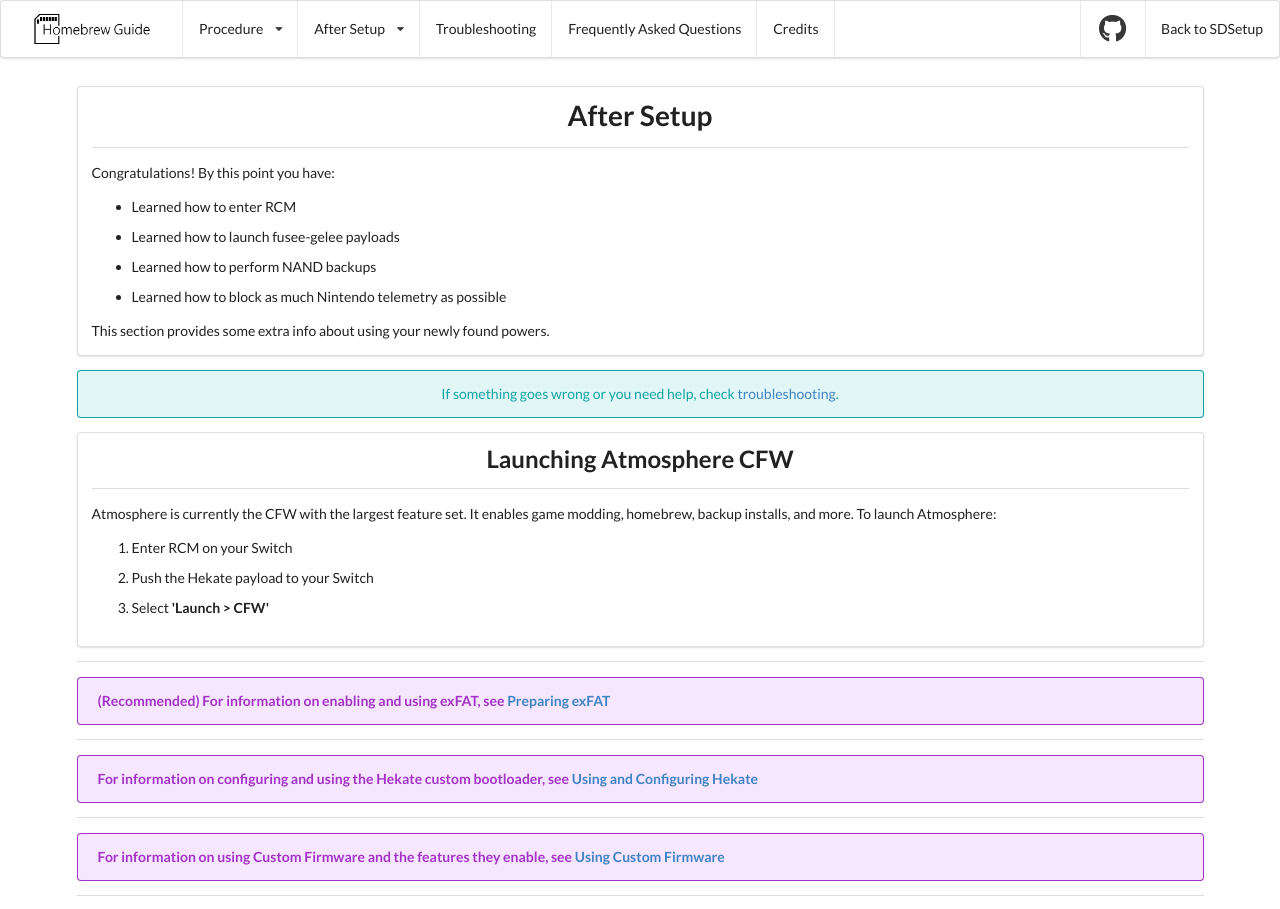
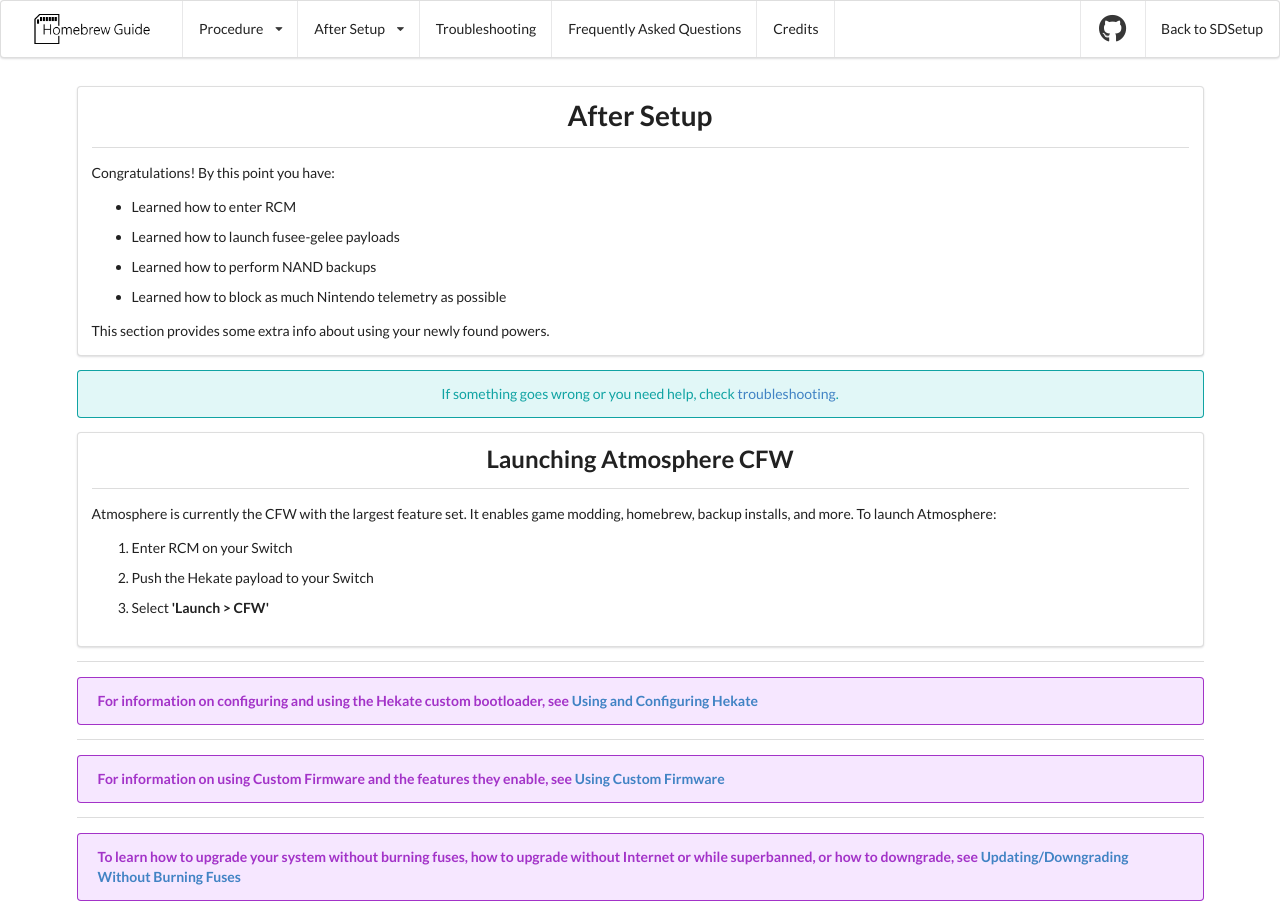
Before and after one commit to noahc3/Homebrew-Guide, a Vue app: page /final in a window 1280 px wide. Shown: the top 909 px of the page. Built offline with nearby package versions, Linux system fonts and the light colour scheme.

Commit message:
Remove exFAT stuff, it's too buggy and isn't very useful anyways.

```diff
--- a/src/components/Final.vue
+++ b/src/components/Final.vue
@@ -35,12 +35,6 @@
         <div class="ui divider"></div>
 
         <div class="ui purple message" v-bind:class="{ inverted: $root.$data.darkTheme }">
-            <b>(Recommended) For information on enabling and using exFAT, see <router-link to="/preparingexfat">Preparing exFAT</router-link></b>
-        </div>
-
-        <div class="ui divider"></div>
-
-        <div class="ui purple message" v-bind:class="{ inverted: $root.$data.darkTheme }">
             <b>For information on configuring and using the Hekate custom bootloader, see <router-link to="/configuringhekate">Using and Configuring Hekate</router-link></b>
         </div>
 
--- a/src/router.js
+++ b/src/router.js
@@ -77,21 +77,6 @@
             component: UsingCFW
         },
         {
-            path: '/preparingexfat',
-            name: 'preparingexfat',
-            component: Exfat
-        },
-        {
-            path: '/preparingexfat/auto',
-            name: 'preparingexfat/auto',
-            component: AutoExfat
-        },
-        {
-            path: '/preparingexfat/manual',
-            name: 'preparingexfat/manual',
-            component: ManualExfat
-        },
-        {
             path: '/manualupdate',
             name: 'manualupdate',
             component: ManualUpdate
```
